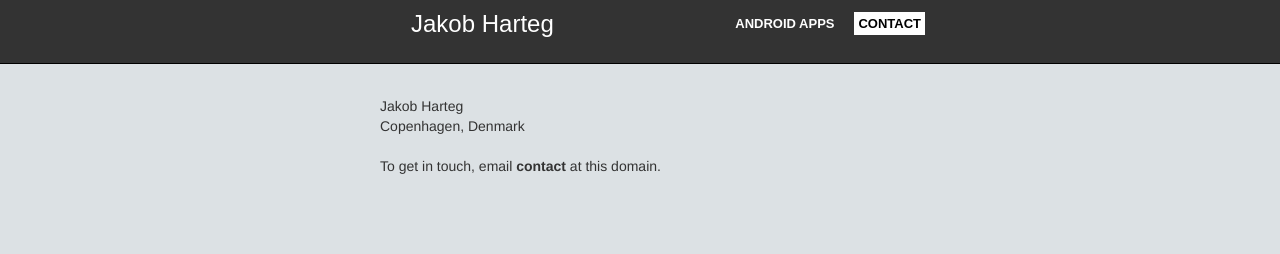
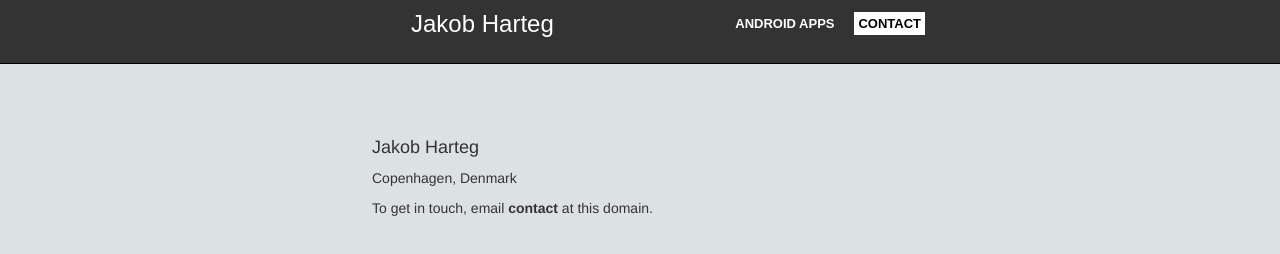
Before and after one commit to Harteg/harteg.github.io, a plain HTML site: page contact.html in a window 1280 px wide. Drawn offline with Linux system fonts and the light colour scheme; files that its build step writes are made by us from their sources.

Commit message:
Improved readability

```diff
--- a/contact.html
+++ b/contact.html
@@ -22,8 +22,15 @@
         </div>
 
         <!-- Content -->
-        <div class="content-container">
-			       <p class="text" style="margin: 16px 64px 16px 24px;">Jakob Harteg<br>Copenhagen, Denmark<br><br>To get in touch, email <b>contact</b> at this domain.</p>
+        <div class="content-container" style="padding-top: 64px; padding-left: 32px;">
+              <h4>
+                Jakob Harteg
+              </h4>
+
+			       <p>Copenhagen, Denmark</p>
+             <p>
+               To get in touch, email <b>contact</b> at this domain.
+             </p>
         </div>
 
     </body>
```
